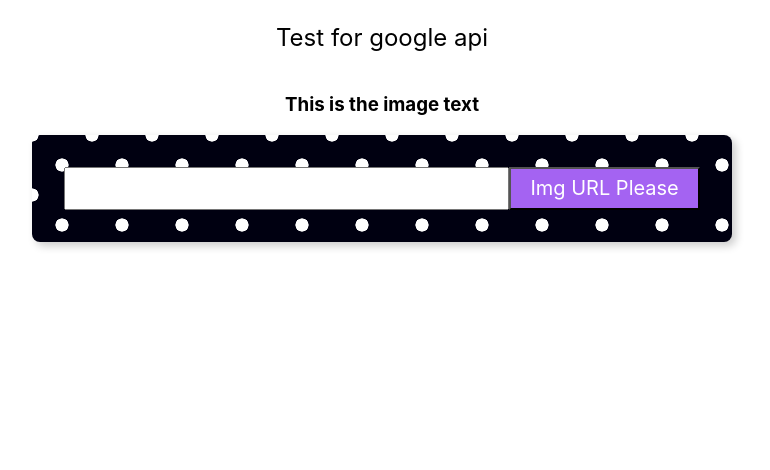
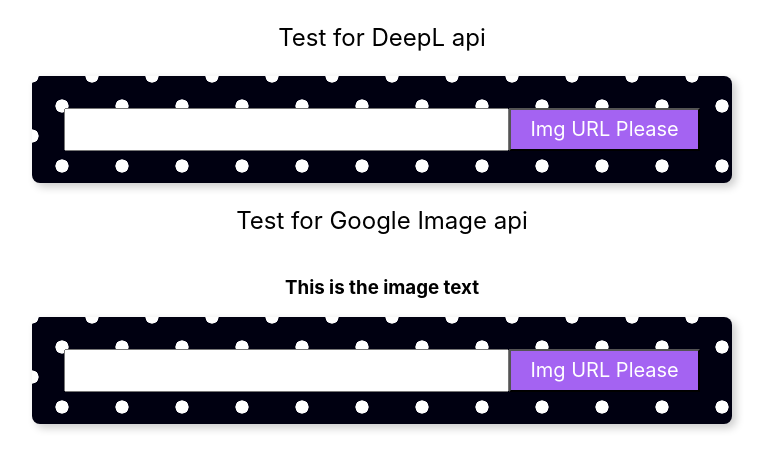
Before and after one commit to Adrianchin/image-to-text, a React (Create React App) app: page / in a window 1280 px wide. Shown: the top 470 px of the page, without its empty margins (258-1028 px from the left). Built offline with nearby package versions, Linux system fonts and the light colour scheme.

Commit message:
Updated with updated function names

```diff
--- a/src/App.js
+++ b/src/App.js
@@ -8,8 +8,10 @@ function App() {
 you want to use consol log (or other stuff inside code)
 outside the function, otherwise it will return with async properties*/
 
-  const [input, setInput] = useState('');
+  const [imageInput, setImageInput] = useState('');
+  const [textInput, setTextInput] = useState('');
   const [imageURL, setImageURL] = useState('');
+  const [textToDeepL, setTextToDeepL] = useState('');
   const [googleData, setGoogleData] = useState('');
   const [box, setBox] = useState("");
   const[imageText, setImageText] = useState("");
@@ -36,7 +38,7 @@ outside the function, otherwise it will return with async properties*/
 //New Async Await function, googleData has the information from the API. Remember, async makes everything in it async, but everything outside is NOT. Await means anything below it awaits.
 const onImageSubmit = () => {
       let data = JSON.stringify({
-        link: input
+        link: imageInput
       });
 
       //creats variables for function (placeholder) Image Ratio=1 because if its 0, it will n/0. Might need to fix later
@@ -50,13 +52,14 @@ const onImageSubmit = () => {
       img.onload = function(){
       originalHeight = img.height;
       originalWidth = img.width;
-      console.log("this is original height of the image:", originalHeight);
-      console.log("this is original width of the image:", originalWidth);
+      // console.log("this is original height of the image:", originalHeight);
+      // console.log("this is original width of the image:", originalWidth);
       }
-      img.src = input;
+      img.src = imageInput;
 
       //Async fetch
     async function fetchImageInfo() {
+      try{
       const response = await fetch('http://localhost:3000/image', {
         method: 'POST',
         headers: {'Content-Type': 'application/json'},
@@ -74,8 +77,8 @@ const onImageSubmit = () => {
       imageRatioWidth=imageWidth/originalWidth;
       imageRatioHeight=imageHeight/originalHeight;
 
-      console.log("This is image ratio width",imageRatioWidth);
-      console.log("This is image ratio width",imageRatioHeight);
+     // console.log("This is image ratio width",imageRatioWidth);
+     // console.log("This is image ratio width",imageRatioHeight);
 
       const imageBox={
       top: imageHeight-imageInformation[0].boundingPoly.vertices[3].y*imageRatioHeight,
@@ -87,7 +90,10 @@ const onImageSubmit = () => {
       setBox(imageBox);
       setGoogleData(imageInformation);
       setImageText(imageInformation[0].description);
+    } catch(error) {
+      console.log("Error fetching API response for image, try again")
       };
+    }
   fetchImageInfo();
 };
 console.log("This is google data in box state", box);
@@ -107,7 +113,7 @@ const ImageWithText = () => {
   return(
     <div className = "center">
       <div className = "absolute">
-        <img id="inputimage" src={imageURL} width='800px' height='auto'/>
+        <img id="inputimage" src={imageURL} width='600px' height='auto'/>
         <div className = "boundingbox"
         style={{top: box.top, right: box.right, left: box.left, bottom: box.bottom}}></div>
       </div>
@@ -115,21 +121,57 @@ const ImageWithText = () => {
   );
 };
 
-const onButtonSubmit = () => {
-    setImageURL(input);
+const onImageButtonSubmit = () => {
+  //Note: I think this is async, so I cannot use imageInput as it is in que, and onImageSubmit runs and imageInput is old!
+    setImageURL(imageInput);
+    //calls onImageSubmit for API send
     onImageSubmit();
   };
 // console.log("imageURL is", imageURL);
 
   const onImageInput = (event) => {
-    setInput(event.target.value);
+    setImageInput(event.target.value);
+  };
+//  console.log("Image Input is", imageInput);
+
+const onTextButtonSubmit = () => {
+  setTextToDeepL(textInput);
+  //calls onTextSubmit for API send
+  //onTextSubmit();
+};
+// console.log("Text to DeepL is", imageURL);
+
+const onTextInput = (event) => {
+  setTextInput(event.target.value);
 };
 //  console.log("Input is", input);
 
 return (
   <div>
+    <div>
       <p className = 'f3 center'>
-        Test for google api
+        Test for DeepL api
+      </p>
+      <div className='center'>
+        <div
+        className='form center pa4 br3 shadow-5'
+        >
+          <input
+          className='f4 pa2 w-70 center'
+          type='text'
+          onChange={onTextInput}/>
+          <button
+          className='w-30 grow f4 link ph3 pv2 dib white bg-light-purple'
+          onClick={onTextButtonSubmit}
+          >
+            Img URL Please
+          </button>
+        </div>
+      </div>
+    </div>
+    <div>
+      <p className = 'f3 center'>
+          Test for Google Image api
       </p>
       <JapaneseText/>
       <div className='center'>
@@ -142,7 +184,7 @@ return (
           onChange={onImageInput}/>
           <button
           className='w-30 grow f4 link ph3 pv2 dib white bg-light-purple'
-        onClick={onButtonSubmit}
+          onClick={onImageButtonSubmit}
           >
             Img URL Please
           </button>
@@ -152,6 +194,7 @@ return (
         <ImageWithText/>
       </div>
     </div>
+  </div>
   );
 };
 
```
Lines whose indentation alone changed are shown as unchanged.
